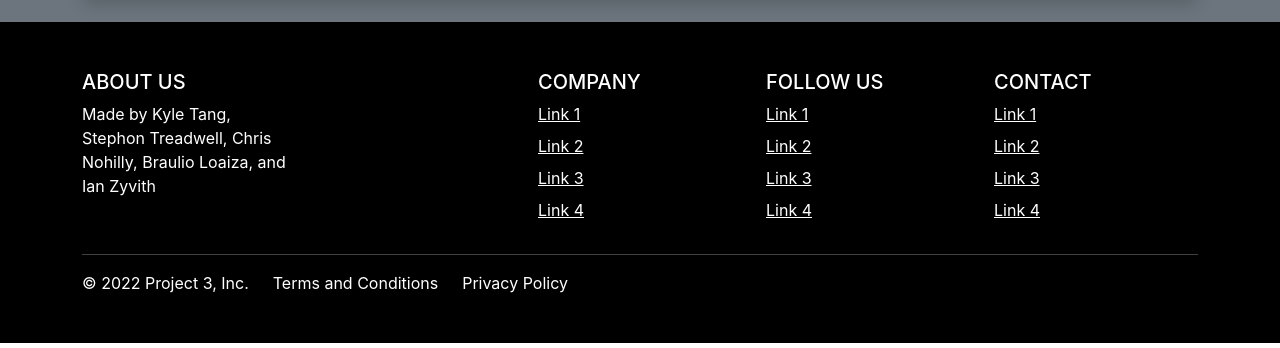
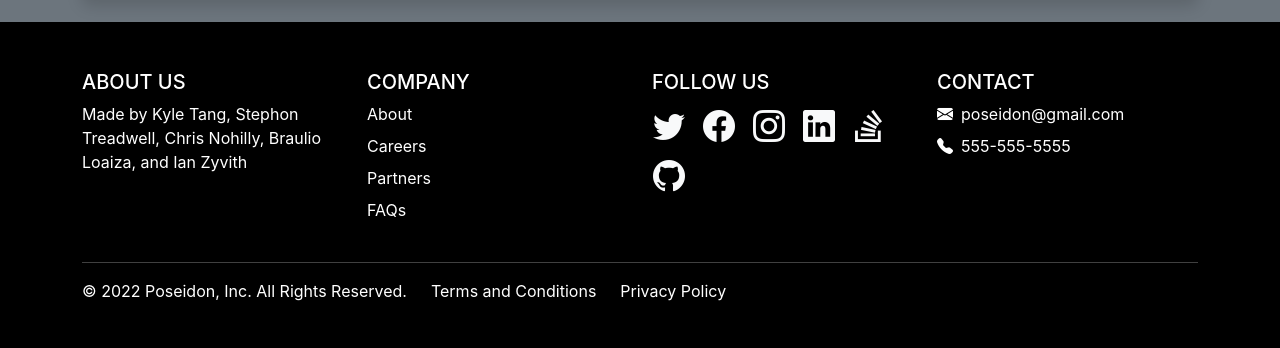
Before and after one commit to cnohilly/codeflow, a React (Create React App) app in the folder client/: page / in a window 1280 px wide. Shown: the part 592-940 px from the top of the page. Built offline with nearby package versions, Linux system fonts and the light colour scheme; no server answers.

Commit message:
updated footer links

```diff
--- a/client/src/components/Footer/index.js
+++ b/client/src/components/Footer/index.js
@@ -3,71 +3,132 @@ import { Container, Row, Col } from 'react-bootstrap';
 
 const Footer = () => {
   // array of footer links for each column
-  // const columnLinks1 = [];
-  // const columnLinks2 = [];
-  // const columnLinks3 = [];
+  const companyLinks = [
+    {
+      name: "about",
+      text: "About"
+    },
+    {
+      name: "careers",
+      text: "Careers"
+    },
+    {
+      name: "partners",
+      text: "Partners"
+    },
+    {
+      name: "faq",
+      text: "FAQs"
+    },
+  ];
+  const socialMediaLinks = [
+    {
+      name: "twitter",
+      symbol: "bi bi-twitter",
+      text: "https://twitter.com/"
+    },
+    {
+      name: "facebook",
+      symbol: "bi bi-facebook",
+      text: "https://www.facebook.com"
+    },
+    {
+      name: "instagram",
+      symbol: "bi bi-instagram",
+      text: "https://www.instagram.com/"
+    },
+    {
+      name: "linkedin",
+      symbol: "bi bi-linkedin",
+      text: "https://www.linkedin.com/"
+    },
+    {
+      name: "stack-overflow",
+      symbol: "bi bi-stack-overflow",
+      text: "https://stackoverflow.com/"
+    },
+    {
+      name: "github",
+      symbol: "bi bi-github",
+      text: "https://github.com/"
+    }
+  ];
+  const contactLinks = [
+    {
+      name: "email",
+      symbol: "bi bi-envelope-fill",
+      text: "poseidon@gmail.com"
+    },
+    {
+      name: "phone",
+      symbol: "bi bi-telephone-fill",
+      text: "555-555-5555"
+    },
+  ];
 
   return (
     // section for Footer component
     <footer className="pt-5 pb-4 bg-black text-center text-md-start text-white">
       <Container>
-        <Row xs={1} md={5}>
+        <Row xs={1} md={4}>
           <Col>
             <h5 className="text-uppercase">About us</h5>
             <p>
             Made by Kyle Tang, Stephon Treadwell, Chris Nohilly, Braulio Loaiza, and Ian Zyvith
             </p>
           </Col>
-          <Col></Col>
+          {/* company */}
           <Col>
             <h5 className="text-uppercase">Company</h5>
-            <ul className="list-unstyled">
-              <li className="mb-2">
-                <a href="/" className="text-white">Link 1</a>
-              </li>
-              <li className="mb-2">
-                <a href="/" className="text-white">Link 2</a>
-              </li>
-              <li className="mb-2">
-                <a href="/" className="text-white">Link 3</a>
-              </li>
-              <li className="mb-2">
-                <a href="/" className="text-white">Link 4</a>
-              </li>
+            <ul className="list-unstyled d-flex flex-column">
+              {companyLinks.map(companyLink => (
+                <li className="mb-2">
+                  <a
+                    key={companyLink.name}
+                    href="/"
+                    className="nav-link"
+                    onclick="return false;"
+                  >
+                    {companyLink.text}
+                  </a>
+                </li>
+              ))}
             </ul>
           </Col>
+          {/* follow us */}
           <Col>
             <h5 className="text-uppercase">Follow Us</h5>
-            <ul className="list-unstyled">
-              <li  className="mb-2">
-                <a href="/" className="text-white">Link 1</a>
-              </li>
-              <li  className="mb-2">
-                <a href="/" className="text-white">Link 2</a>
-              </li>
-              <li  className="mb-2">
-                <a href="/" className="text-white">Link 3</a>
-              </li>
-              <li  className="mb-2">
-                <a href="/" className="text-white">Link 4</a>
-              </li>
-            </ul>
+            <div className="mb-3">
+              {socialMediaLinks.map(socialMediaLink => (
+                <a
+                  key={socialMediaLink.name}
+                  href={`${socialMediaLink.text}`}
+                  className="btn link-light fs-2 me-3 py-0 px-0"
+                >
+                  <i className={`${socialMediaLink.symbol}`}></i>
+                </a>
+              ))}
+            </div>
           </Col>
+          {/* contact */}
           <Col>
             <h5 className="text-uppercase">Contact</h5>
-            <ul className="list-unstyled">
-              <li className="mb-2">
-                <a href="/" className="text-white">Link 1</a>
-              </li>
-              <li className="mb-2">
-                <a href="/" className="text-white">Link 2</a>
-              </li>
-              <li className="mb-2">
-                <a href="/" className="text-white">Link 3</a>
-              </li>
-              <li className="mb-2">
-                <a href="/" className="text-white">Link 4</a>
-              </li>
+            <ul className="list-unstyled d-flex flex-column">
+              {contactLinks.map(contactLink => (
+                <li className="mb-2 mx-auto mx-md-0">
+                  <a
+                    key={contactLink.name}
+                    href="/"
+                    className="nav-link d-flex"
+                  >
+                    <i className={`${contactLink.symbol} pe-2`}
+                    ></i>
+                    <div className="">
+                      {contactLink.text}
+                    </div>
+                  </a>
+                </li>
+              ))}
             </ul>
           </Col>
         </Row>
@@ -75,7 +136,7 @@ const Footer = () => {
         <div>
           <ul className="list-unstyled d-flex flex-column flex-md-row">
             <li className="mb-2 order-last order-md-first">
-              &copy; 2022 Project 3, Inc.
+              &copy; 2022 Poseidon, Inc. All Rights Reserved.
             </li>
             <li className="mb-2 mx-md-4">
               <a href="/" className="nav-link">Terms and Conditions</a>
```
